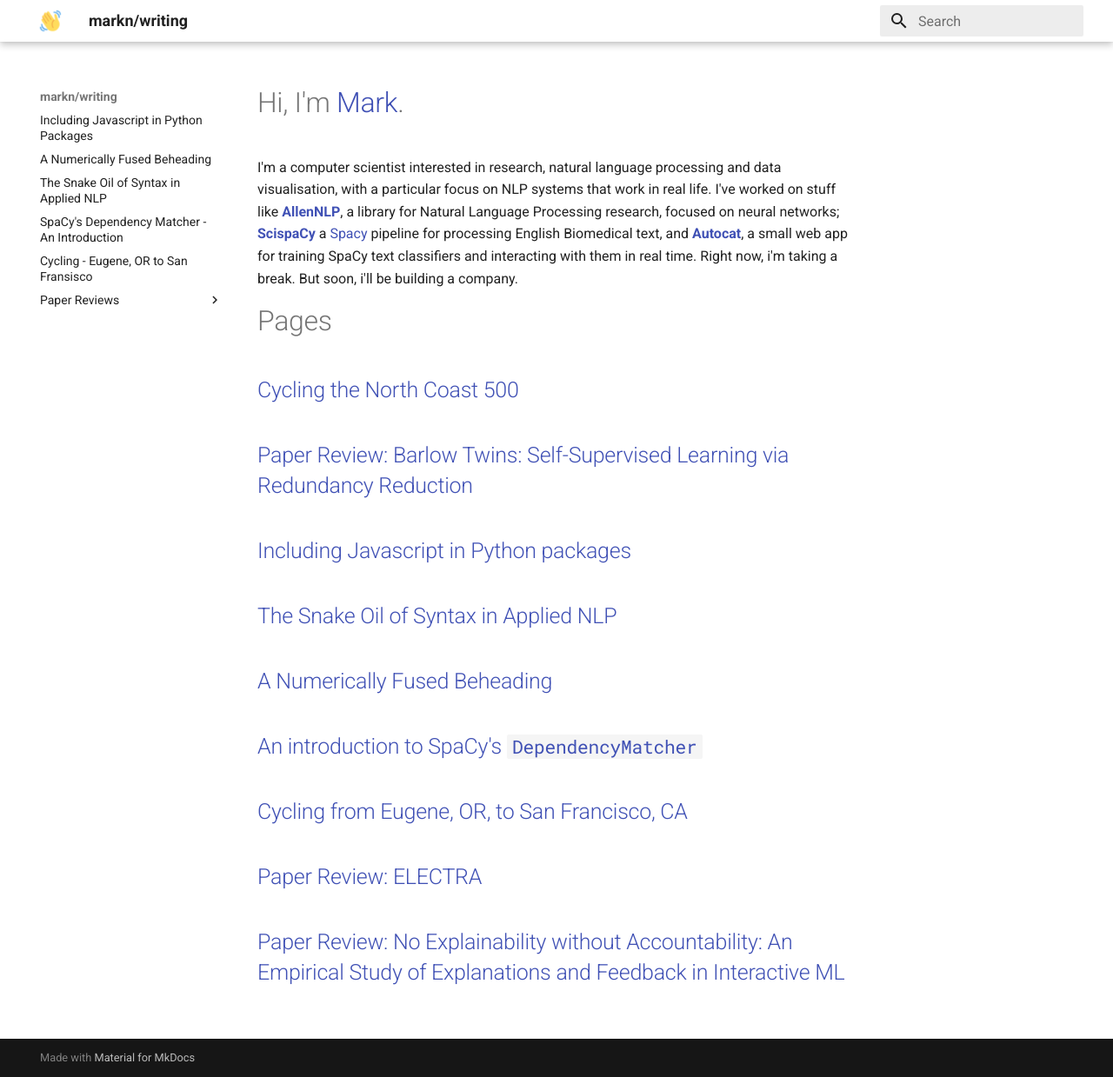
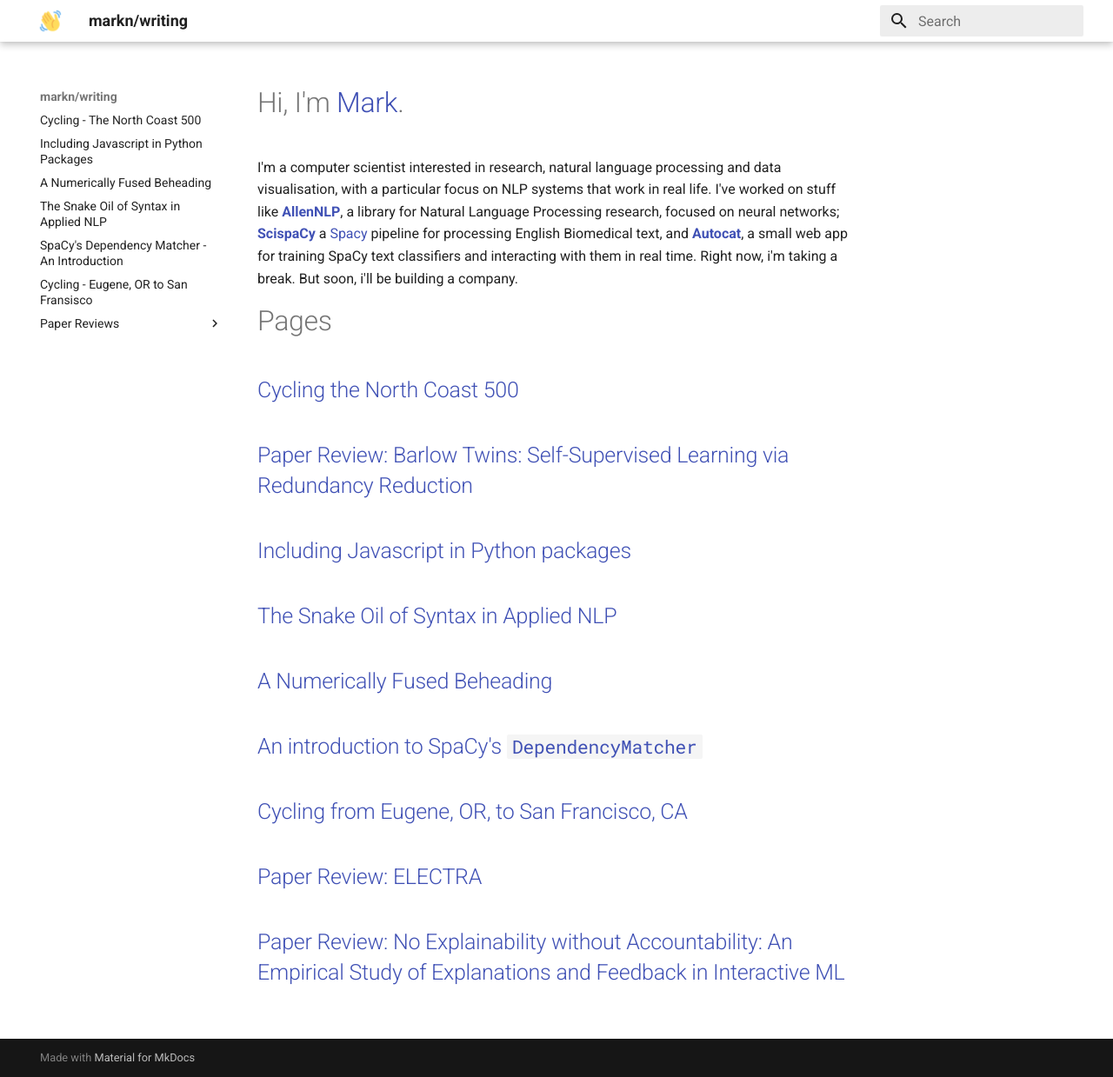
Before and after one commit to DeNeutoy/blog, an MkDocs documentation site: the page built from docs/index.md, in a window 1280 px wide and 1239 px high. Shown: the whole window at 87% size. Built offline with MkDocs 1.6.1 and Material for MkDocs 9.7.7, drawn with Linux system fonts in a browser that asks for light colours.

Commit message:
make nc 500 appear in nav

```diff
--- a/mkdocs.yml
+++ b/mkdocs.yml
@@ -1,6 +1,7 @@
 site_name: markn/writing
 
 nav:
+  - Cycling - The North Coast 500: nc_500.md
   - Including Javascript in Python Packages: packaging_uis_in_python.md
   - A Numerically Fused Beheading: numeric_annotation.md
   - The Snake Oil of Syntax in Applied NLP: syntax.md
```
